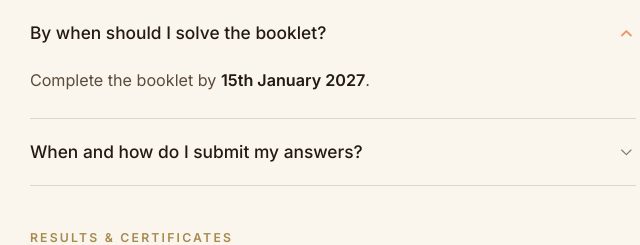
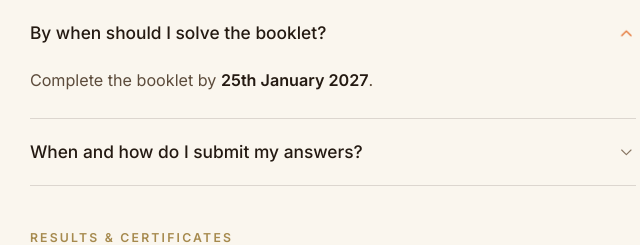
Before and after one commit to aksahoo919-ui/SP_contest, a plain HTML site: page index.html in a window 1280 px wide. Both pictures are taken after a click on the button "By when should I solve the booklet?". Shown: the part 12177-12422 px from the top of the page, 562-1202 px from the left. Before the commit the page ends 12000 px from the top, so only its background shows below. After the commit the page ends 12000 px from the top, so only its background shows below. Drawn offline with nearby package versions, Linux system fonts and the light colour scheme; animation ran at ten frames a second.

Commit message:
Move the booklet deadline to 25th January 2027
Co-Authored-By: Claude Opus 5.5 <noreply@anthropic.com>

```diff
--- a/index.html
+++ b/index.html
@@ -951,7 +951,7 @@ footer { background: #15100C; color: var(--on-dark-soft); }
       <li class="step-card">
         <div class="step-num">03</div>
         <h3>Solve the Booklet</h3>
-        <p>Read and solve the booklet by 15th January 2027.</p>
+        <p>Read and solve the booklet by 25th January 2027.</p>
       </li>
       <li class="step-card">
         <div class="step-num">04</div>
@@ -1196,7 +1196,7 @@ footer { background: #15100C; color: var(--on-dark-soft); }
         </div>
       </li>
       <li class="tl-item">
-        <div class="tl-when"><div class="tl-dot"></div><div class="tl-date">15th January 2027</div></div>
+        <div class="tl-when"><div class="tl-dot"></div><div class="tl-date">25th January 2027</div></div>
         <div>
           <h3>Booklet Deadline</h3>
           <p>Last date to finish solving the booklet.</p>
@@ -1253,7 +1253,7 @@ footer { background: #15100C; color: var(--on-dark-soft); }
           <ol>
             <li>Get your contest kit from ISKCON devotees</li>
             <li><strong>Join your WhatsApp group</strong> — this is mandatory</li>
-            <li>Solve the booklet by <strong>15th January 2027</strong></li>
+            <li>Solve the booklet by <strong>25th January 2027</strong></li>
             <li>Submit your answers online between <strong>26th and 31st January 2027</strong>, using the form link shared in your WhatsApp group</li>
           </ol>
         </div>
@@ -1289,7 +1289,7 @@ footer { background: #15100C; color: var(--on-dark-soft); }
       <div class="faq-section-label">Solving &amp; Submitting Answers</div>
       <div class="faq-item">
         <button class="faq-q" onclick="toggleFaq(this)" aria-expanded="false">By when should I solve the booklet? <svg class="icon arr"><use href="#i-chevron"/></svg></button>
-        <div class="faq-a">Complete the booklet by <strong>15th January 2027</strong>.</div>
+        <div class="faq-a">Complete the booklet by <strong>25th January 2027</strong>.</div>
       </div>
       <div class="faq-item">
         <button class="faq-q" onclick="toggleFaq(this)" aria-expanded="false">When and how do I submit my answers? <svg class="icon arr"><use href="#i-chevron"/></svg></button>
```
